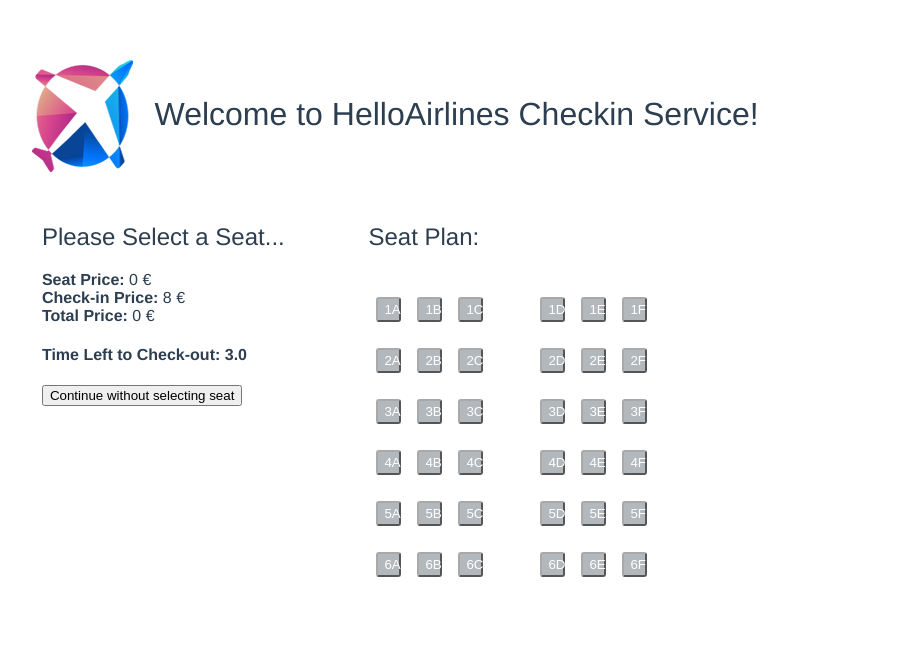
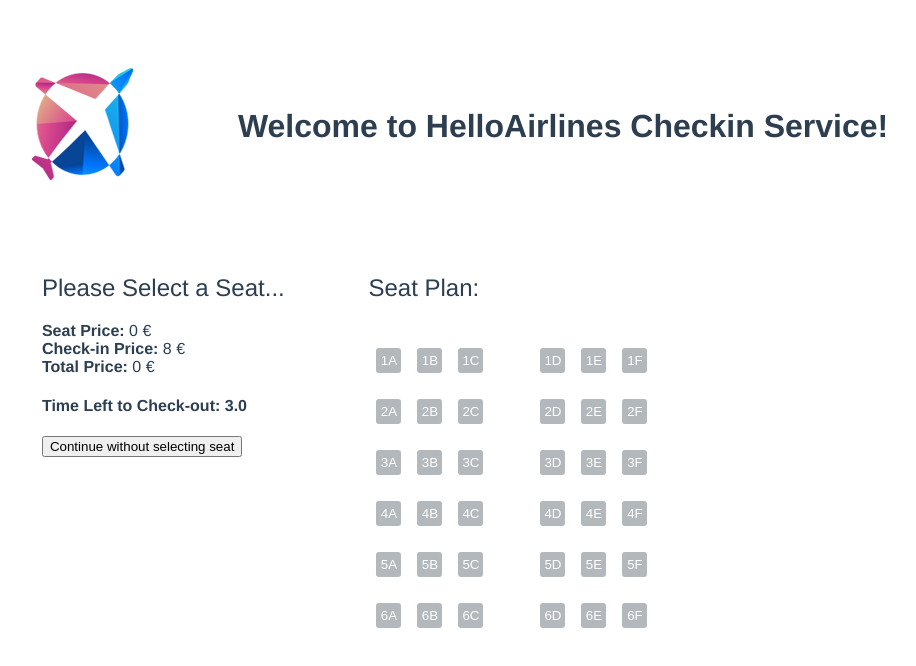
Before and after one commit to merveuygunerdol/flight-checkin, a Vue app in the folder checkin/: page / in a window 1280 px wide. Shown: the top 666 px of the page, without its empty margins (14-930 px from the left). Built offline with nearby package versions, Linux system fonts and the light colour scheme; no server answers.

Commit message:
Fix style

```diff
--- a/checkin/src/components/checkin.vue
+++ b/checkin/src/components/checkin.vue
@@ -1,8 +1,12 @@
 <template>
-  <div class="main">
+  <div class="container">
     <div class="header">
-      <img src="../assets/airline.png">
-      <h1 class="header_h1">Welcome to HelloAirlines Checkin Service! </h1>
+      <div class="logo">
+        <img src="../assets/airline.png">
+      </div>
+      <div class="header__title">
+      <h1>Welcome to HelloAirlines Checkin Service! </h1>
+      </div>
     </div>
     <div class="row">
       <div class="column side">
@@ -100,18 +104,24 @@
 
 <!-- Add "scoped" attribute to limit CSS to this component only -->
 <style scoped>
-.main {
+.container {
   margin: 0;
   box-sizing: border-box;
+  display: grid;
 }
 .header {
   padding-left: 3%;
   margin-top: 60px;
-  text-align: left;
+  display: grid;
+  grid-template-columns: repeat(6, 1fr);
+  align-items: center;
+  grid-gap: 10px
 }
-.header_h1 {
-  margin-left: 10%;
-  margin-top: -80px;
+.logo {
+  grid-column: span 1;
+}
+.header__title {
+  grid-column: span 5;
 }
 .column {
   float: left;
@@ -145,9 +155,6 @@
   font-weight: 800;
   text-align: center;
 }
-.button_space {
-  margin: 1em
-}
 .button {
   background-color: rgb(179, 184, 189);
   border-radius: 3px;
@@ -155,10 +162,15 @@
   width: 25px;
   color: white;
   margin: 8px 8px 0;
+  padding: 0;
+  border:0;
   border-color:darkgrey;
   display: inline-block;
 }
-h1, h2 {
+h1 {
+  font-weight: bold;
+}
+h2 {
   font-weight: normal;
 }
 @media screen and (max-width: 600px) {
```
